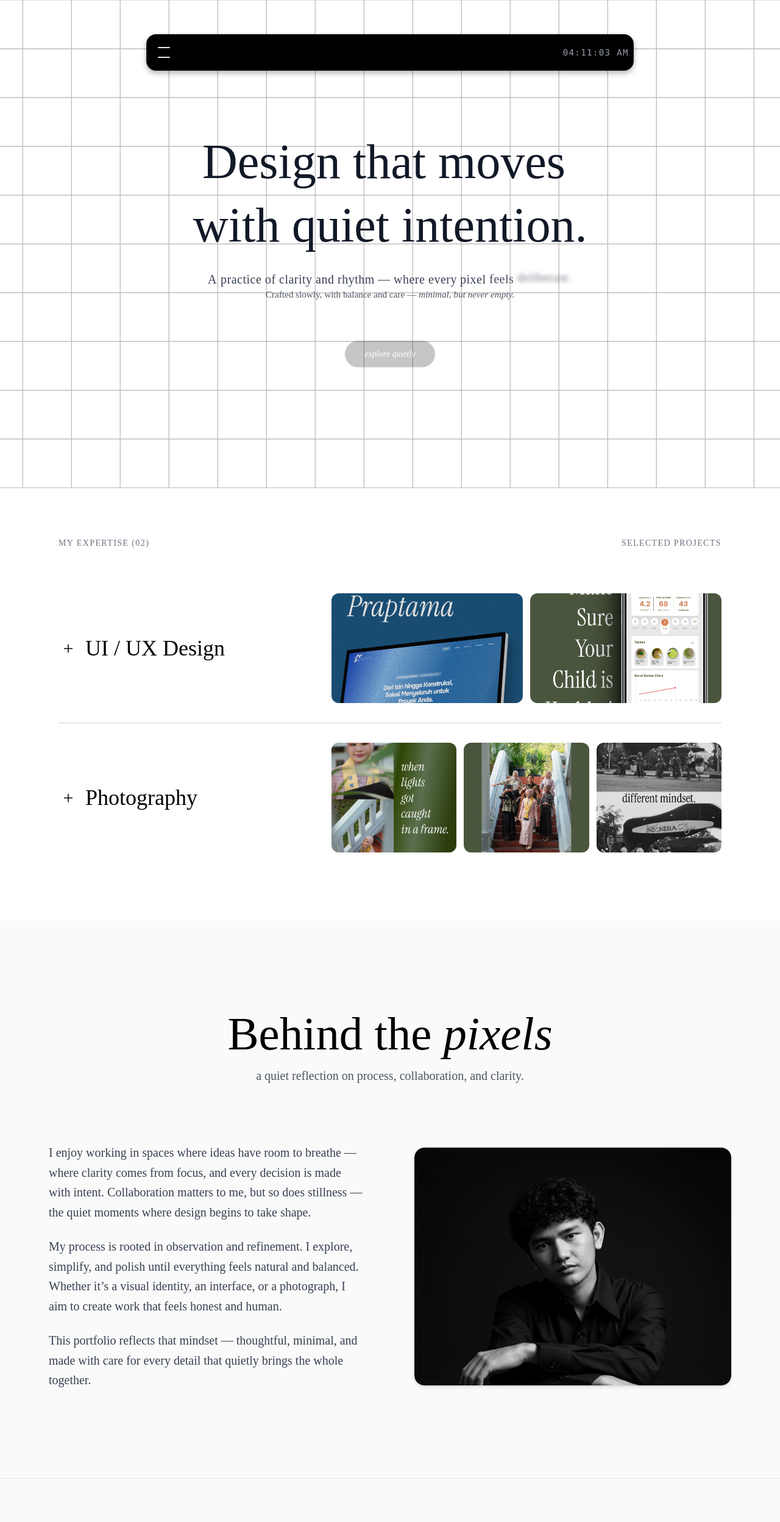
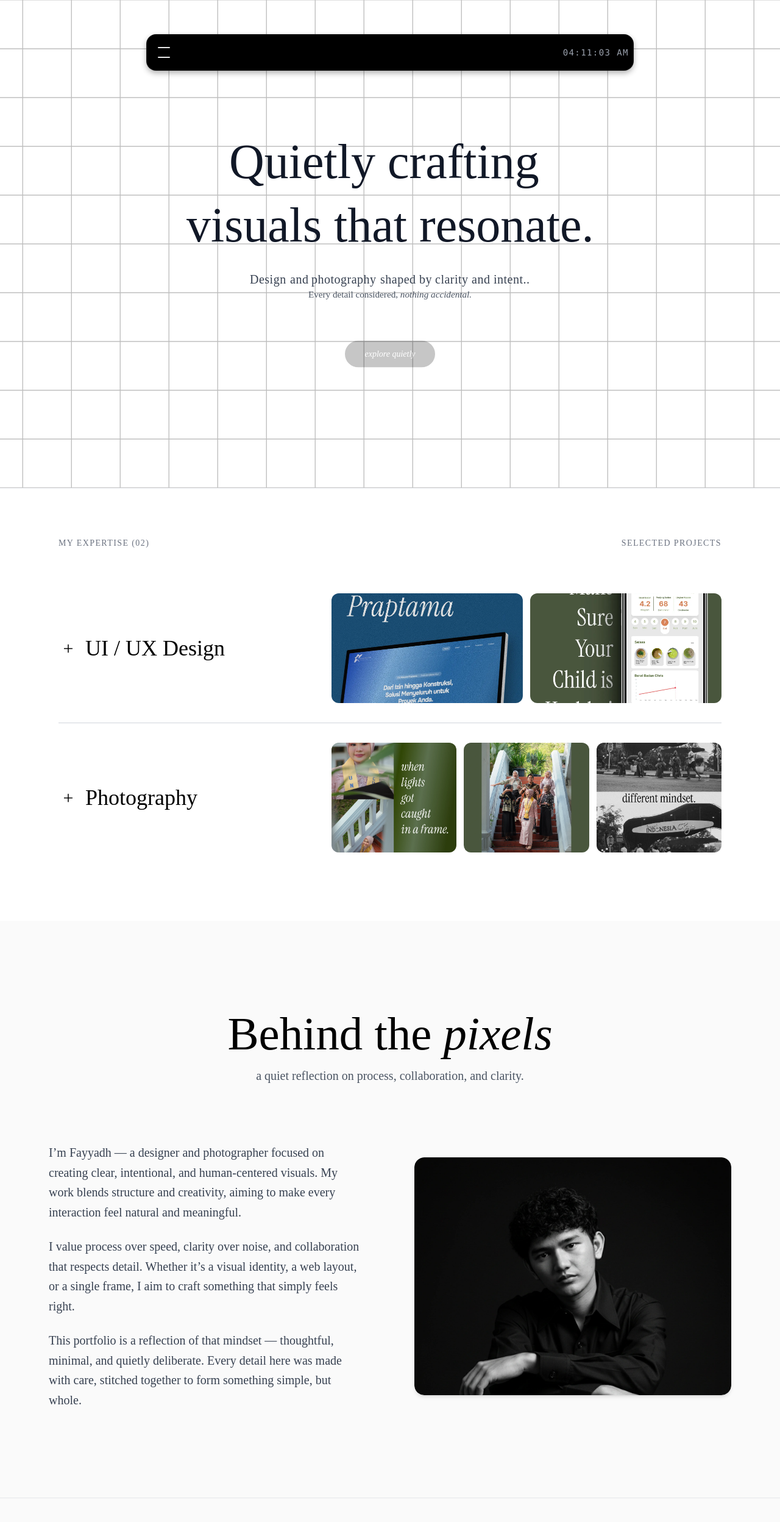
Before and after one commit to tuyuf/fayyadh-portfolio-v2, a Next.js app: page / in a window 1280 px wide. Shown: the top 2496 px of the page at 61% size. Built offline with nearby package versions, Linux system fonts and the light colour scheme.

Commit message:
Add favicon and refine Hero & About sections; update layout metadata

```diff
--- a/src/app/components/About.jsx
+++ b/src/app/components/About.jsx
@@ -42,21 +42,18 @@ export default function About() {
             className="text-gray-700 text-[1.15rem] md:text-[1.25rem] leading-relaxed space-y-6"
           >
             <p>
-              I enjoy working in spaces where ideas have room to breathe —
-              where clarity comes from focus, and every decision is made with
-              intent. Collaboration matters to me, but so does stillness — the
-              quiet moments where design begins to take shape.
+              I’m Fayyadh — a designer and photographer focused on creating clear, intentional, and human-centered visuals.
+              My work blends structure and creativity, aiming to make every interaction feel natural and meaningful.
             </p>
             <p>
-              My process is rooted in observation and refinement. I explore,
-              simplify, and polish until everything feels natural and balanced.
-              Whether it’s a visual identity, an interface, or a photograph, I
-              aim to create work that feels honest and human.
+               I value process over speed, clarity over noise, and collaboration that respects detail.
+               Whether it’s a visual identity, a web layout, or a single frame, I aim to craft something that simply feels right.
             </p>
             <p>
-              This portfolio reflects that mindset — thoughtful, minimal, and
-              made with care for every detail that quietly brings the whole
-              together.
+              This portfolio is a reflection of that mindset —
+              thoughtful, minimal, and quietly deliberate.
+              Every detail here was made with care,
+              stitched together to form something simple, but whole.
             </p>
           </motion.div>
 
--- a/src/app/components/Hero.jsx
+++ b/src/app/components/Hero.jsx
@@ -31,7 +31,7 @@ export default function Hero() {
           className="leading-[1.1]"
         >
           <BlurText
-            text="Design that moves with quiet intention."
+            text="Quietly crafting visuals that resonate."
             delay={120}
             animateBy="words"
             direction="top"
@@ -39,13 +39,6 @@ export default function Hero() {
           />
         </motion.div>
 
-        {/* === buat kata terakhir italic === */}
-        <style jsx global>{`
-          /* Ambil span terakhir dalam kalimat hero, ubah jadi italic */
-          #hero .revealed span:last-child {
-            font-style: italic !important;
-          }
-        `}</style>
 
         {/* === Subheading === */}
         <motion.div
@@ -55,7 +48,7 @@ export default function Hero() {
           className="mt-6"
         >
           <BlurText
-            text="A practice of clarity and rhythm — where every pixel feels deliberate."
+            text="Design and photography shaped by clarity and intent.."
             delay={180}
             animateBy="words"
             direction="bottom"
@@ -70,8 +63,8 @@ export default function Hero() {
           transition={{ delay: 1.1, duration: 0.8 }}
           className="text-[0.95rem] text-gray-600 font-[var(--font-body)] leading-relaxed max-w-md mx-auto mb-12"
         >
-          Crafted slowly, with balance and care —
-          <span className="italic"> minimal, but never empty.</span>
+          Every detail considered,
+          <span className="italic"> nothing accidental.</span>
         </motion.p>
 
         {/* === Button === */}
--- a/src/app/layout.jsx
+++ b/src/app/layout.jsx
@@ -1,6 +1,7 @@
 import "./globals.css";
 import localFont from "next/font/local";
 import { Manrope } from "next/font/google";
+import { icons } from "lucide-react";
 
 const soria = localFont({
   src: "./fonts/Soria-Regular.ttf",
@@ -16,6 +17,9 @@ const manrope = Manrope({
 export const metadata = {
   title: "interactwithf",
   description: "Simple · Thoughtful · Precise",
+  icons: {
+    icon: "/favicon.svg",
+  },
 };
 
 export default function RootLayout({ children }) {
```
Also changed, not shown: public/favicon.svg (added), 1 other file (tests, documents, lock files or other folders).
